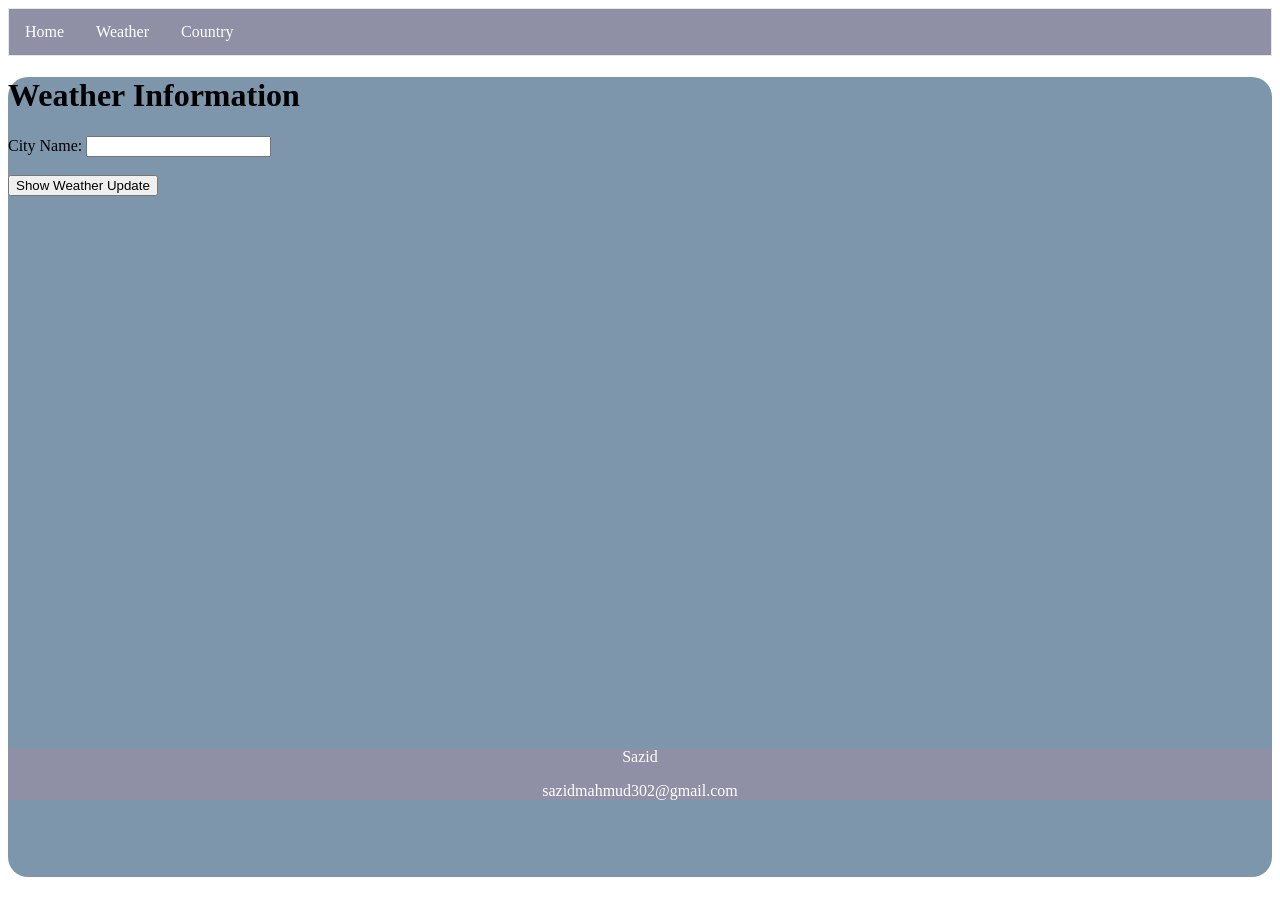
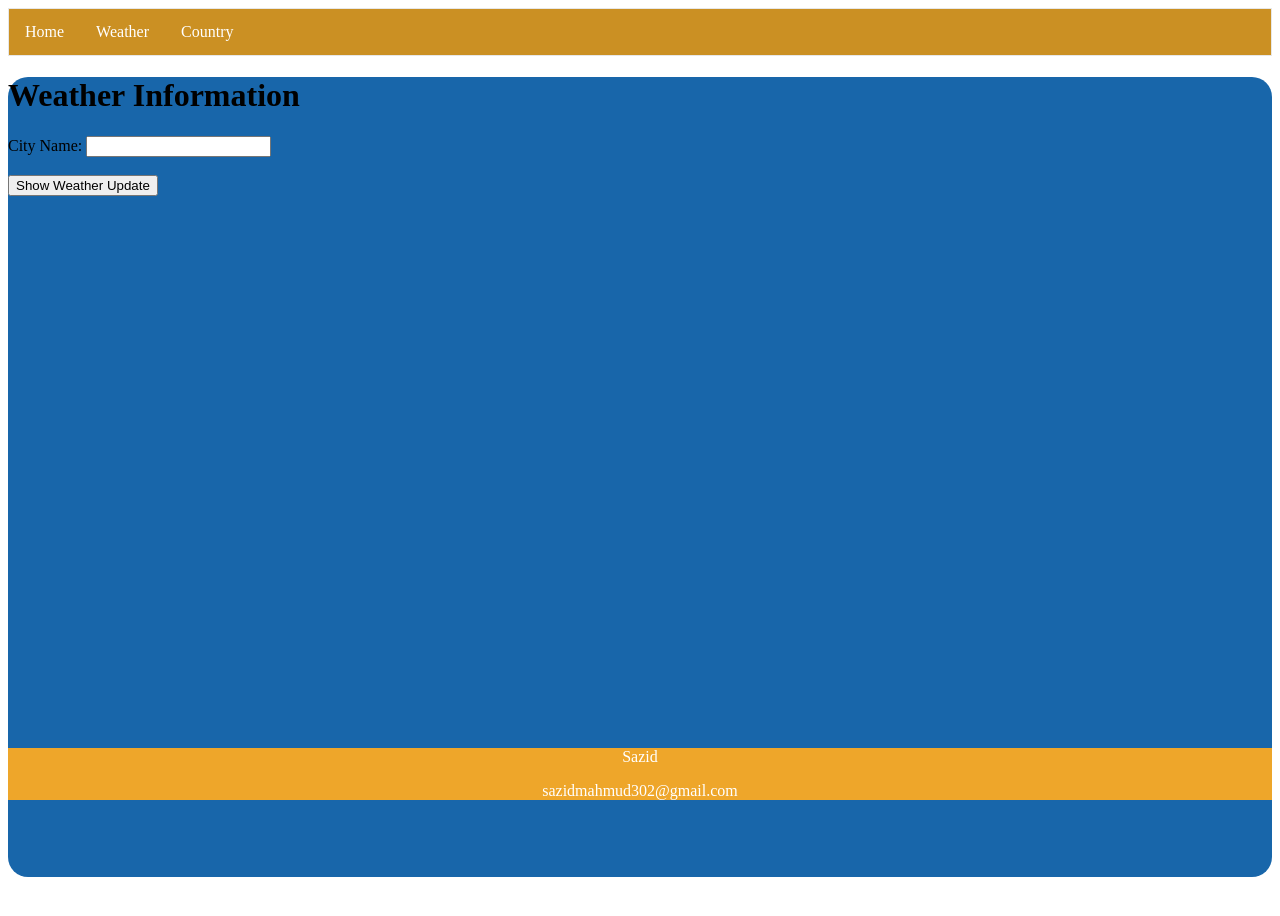
Before and after one commit to saziid/assignment02, a plain HTML site: page index.html in a window 1280 px wide. Drawn offline with Linux system fonts and the light colour scheme.

Commit message:
Update style.css

```diff
--- a/style.css
+++ b/style.css
@@ -5,7 +5,7 @@ ul {
     padding: 0;
     overflow: hidden;
     border: 1px solid #e7e7e7;
-    background-color: rgb(143, 143, 165);
+    background-color: rgb(203, 144, 35);
   }
 
   li {
@@ -21,7 +21,7 @@ ul {
   }
 
   li a:hover:not(.active) {
-    background-color: #777171;
+    background-color: #f58e8e;
   }
 
   li a.active {
@@ -31,7 +31,7 @@ footer{
         position: sticky;
         bottom: 0;
         width: 100%;
-        background-color: rgb(143, 143, 165);
+        background-color: rgb(238, 166, 42);
         color: white;
         text-align: center;
 
@@ -49,8 +49,8 @@ footer a:hover{
     height: 100vh;
     width: 100%;
     border-radius: 20px;
-    background: rgba(255, 255, 255, 0.1);
-    background-color: rgb(125, 150, 172);
+    background: rgba(39, 204, 237, 0.1);
+    background-color: rgb(24, 102, 170);
 
 }
 #weatheroutput {
```
